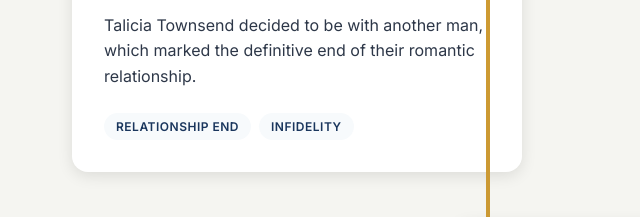
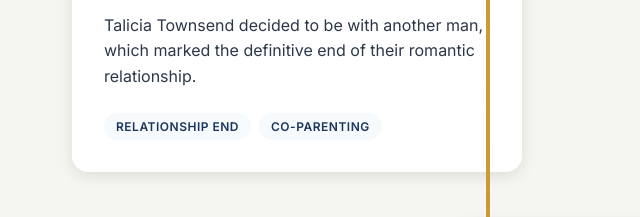
Before and after one commit to lamont703/Project_Rock_A_Bye_Baby, a plain HTML site: page timeline.html in a window 1280 px wide. Shown: the part 1269-1486 px from the top of the page, 152-792 px from the left. Drawn offline with Linux system fonts and the light colour scheme.

```diff
--- a/timeline.html
+++ b/timeline.html
@@ -101,7 +101,7 @@
                                     their romantic relationship.</p>
                                 <div class="timeline-details">
                                     <span class="detail-tag">Relationship End</span>
-                                    <span class="detail-tag">Infidelity</span>
+                                    <span class="detail-tag">Co-Parenting</span>
                                 </div>
                             </div>
                         </div>
```
